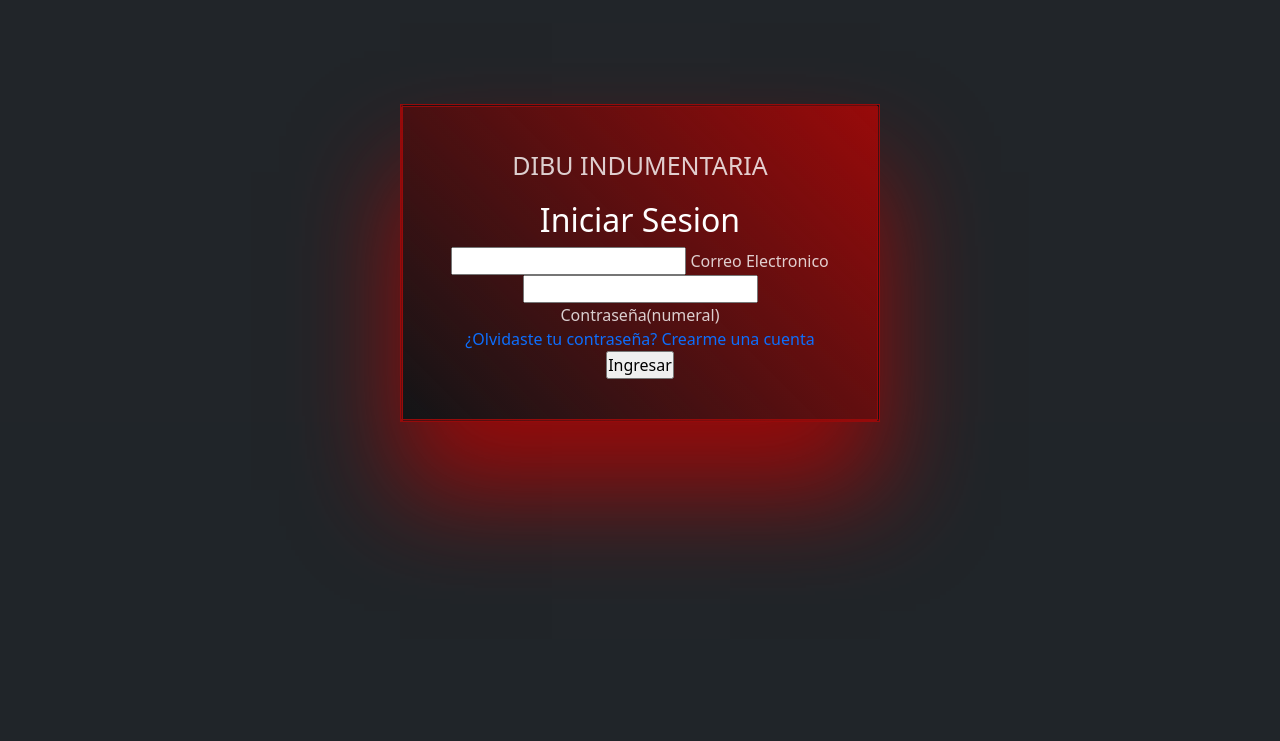
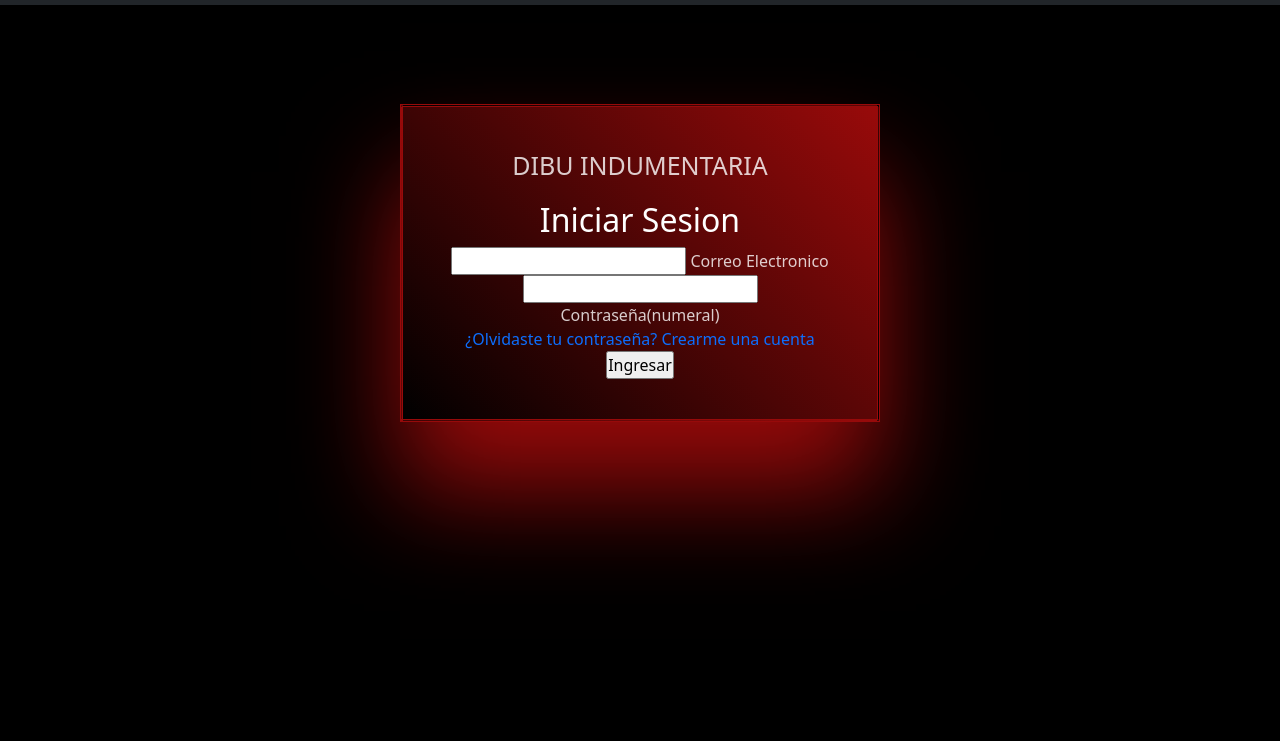
Before and after one commit to TKDces/tpjava, a plain HTML site: page pages/iniciosesion.html in a window 1280 px wide. Shown: the part 56-797 px from the top of the page. Drawn offline with nearby package versions, Linux system fonts and the light colour scheme; some packages are replaced by stand-ins of ours; a script that the page names is missing.

Commit message:
arreglo de colores

```diff
--- a/css/style.css
+++ b/css/style.css
@@ -33,7 +33,7 @@ p.navbar-brand {
 }
 
 body {
-    background-color: #202529;
+    background-color: black;
 }
 
 html {
--- a/pages/iniciosesion.html
+++ b/pages/iniciosesion.html
@@ -66,7 +66,7 @@
     </header>
     <main class="main-iniciosesion">
         <div class="box" id="box">
-            <form action=" " method="post" class="bg-dark" autocomplete="on">
+            <form action=" " method="post" autocomplete="on">
                 <fieldset>
                     <p class="p-form">DIBU INDUMENTARIA</p>
                     <h2 class="title-form">Iniciar Sesion</h2>
```
